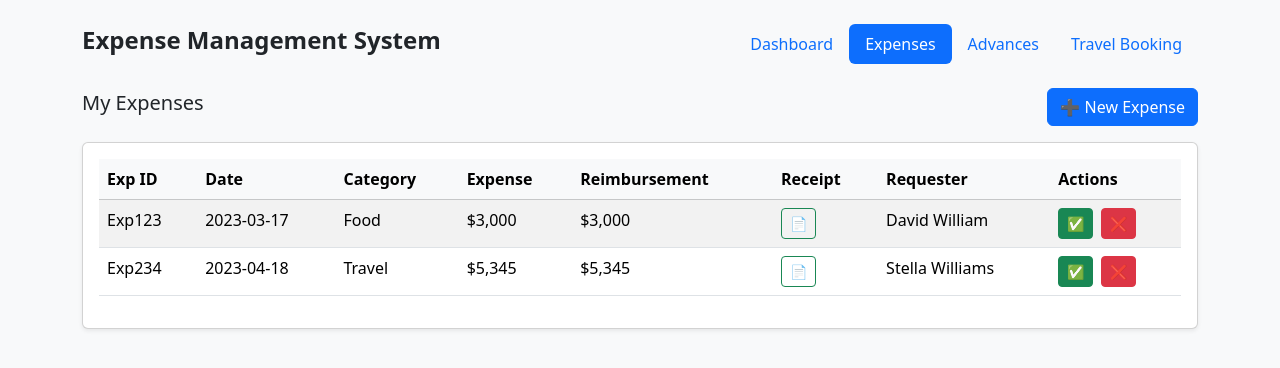
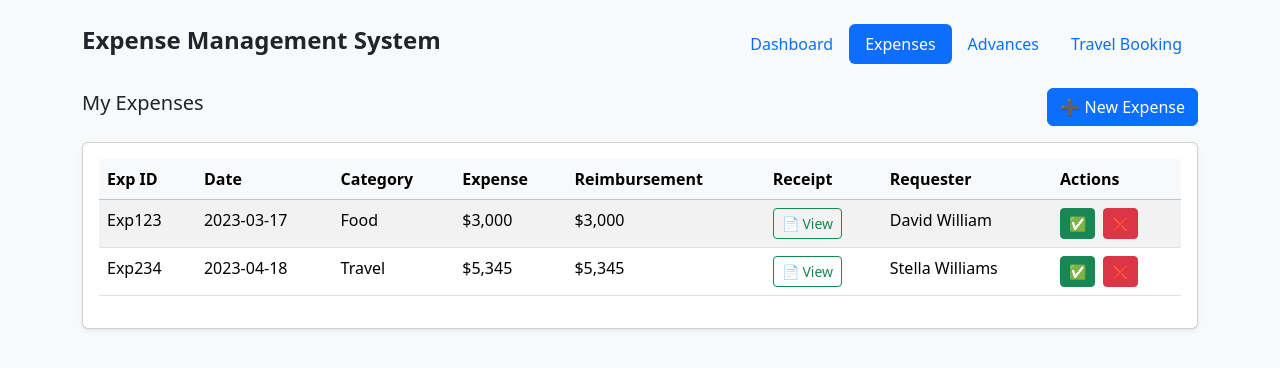
Before and after one commit to DianaFarhat/ExpenseDemo, a React (Vite) app in the folder frontend/: page / in a window 1280 px wide. Shown: the top 368 px of the page. Built offline with nearby package versions, Linux system fonts and the light colour scheme.

Commit message:
Update Frontend File

```diff
--- a/frontend/src/pages/home.jsx
+++ b/frontend/src/pages/home.jsx
@@ -9,6 +9,7 @@ const dummyExpenses = [
     amount: 3000,
     reimbursement: 3000,
     requester: "David William",
+    receipt: "https://www.w3.org/WAI/ER/tests/xhtml/testfiles/resources/pdf/dummy.pdf"
   },
   {
     id: "Exp234",
@@ -17,8 +18,10 @@ const dummyExpenses = [
     amount: 5345,
     reimbursement: 5345,
     requester: "Stella Williams",
+    receipt: "https://www.africau.edu/images/default/sample.pdf"
   },
 ];
+
 
 export default function Home() {
   const [expenses, setExpenses] = useState(dummyExpenses);
@@ -89,7 +92,15 @@ export default function Home() {
                     <td>${exp.amount.toLocaleString()}</td>
                     <td>${exp.reimbursement.toLocaleString()}</td>
                     <td>
-                      <button className="btn btn-outline-success btn-sm">📄</button>
+                      <a
+                        href={exp.receipt}
+                        target="_blank"
+                        rel="noopener noreferrer"
+                        className="btn btn-outline-success btn-sm"
+                        >
+                        📄 View
+                      </a>
+
                     </td>
                     <td>{exp.requester}</td>
                     <td>
```
